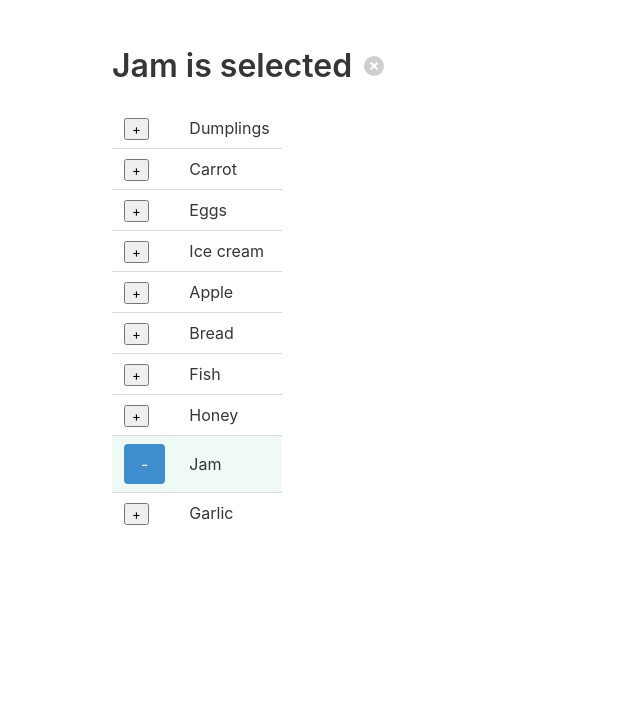
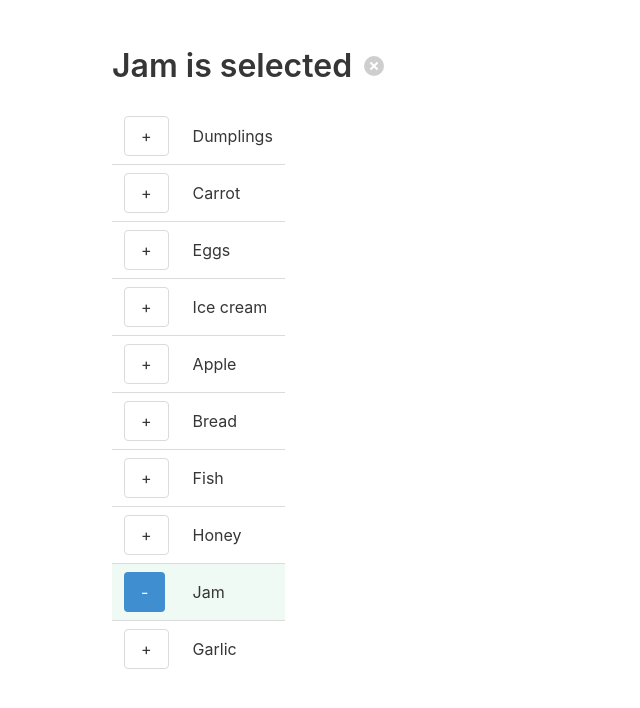
Before and after one commit to mate-academy/react_goods-selector, a React (Create React App) app: page / in a window 1280 px wide. Shown: the top 708 px of the page, without its empty margins (0-640 px from the left). Built offline with nearby package versions, Linux system fonts and the light colour scheme.

Commit message:
Solution

```diff
--- a/src/App.tsx
+++ b/src/App.tsx
@@ -71,18 +71,45 @@ export class App extends React.Component<{}, State> {
                 }
                 data-cy="Good"
               >
-                <td>
+                {
+                  good === this.state.selectedGood
+                    ? (
+                      <td>
+                        <button
+                          onClick={this.delete}
+                          data-cy="RemoveButton"
+                          type="button"
+                          className="button is-info"
+                        >
+                          -
+                        </button>
+                      </td>
+                    )
+                    : (
+                      <td>
+                        <button
+                          onClick={() => this.handler(good)}
+                          data-cy="AddButton"
+                          type="button"
+                          className="button"
+                        >
+                          +
+                        </button>
+                      </td>
+                    )
+                }
+                {/* <td>
                   <button
                     onClick={() => this.handler(good)}
                     data-cy="RemoveButton"
                     type="button"
                     className={
-                      good === this.state.selectedGood ? 'button is-info' : ''
+                      good === this.state.selectedGood ? 'button is-info' : 'button'
                     }
                   >
-                    {(good === this.state.selectedGood) ? '-' : '+'}
+                    {good === this.state.selectedGood ? '-' : '+'}
                   </button>
-                </td>
+                </td> */}
 
                 <td data-cy="GoodTitle" className="is-vcentered">
                   {good}
```
